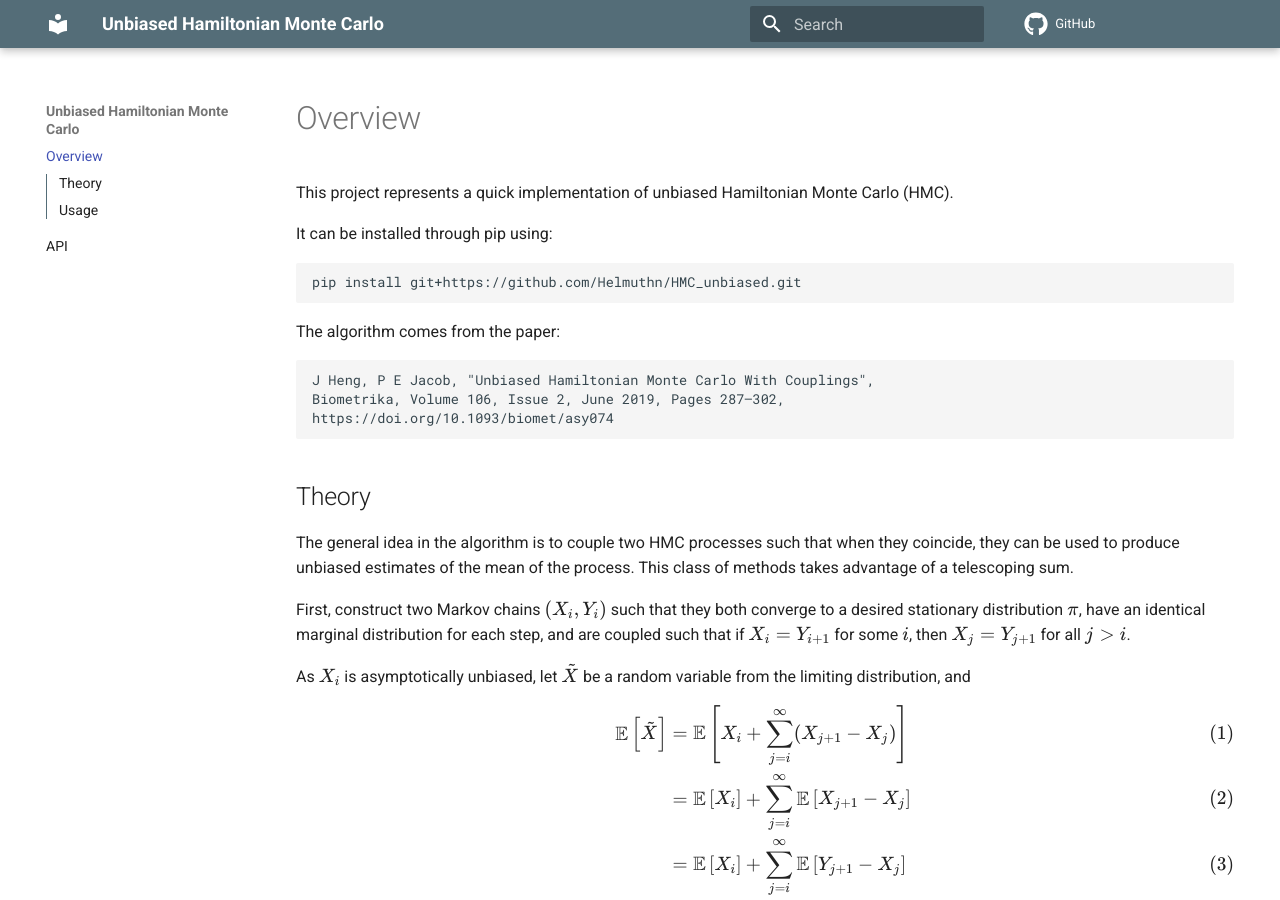
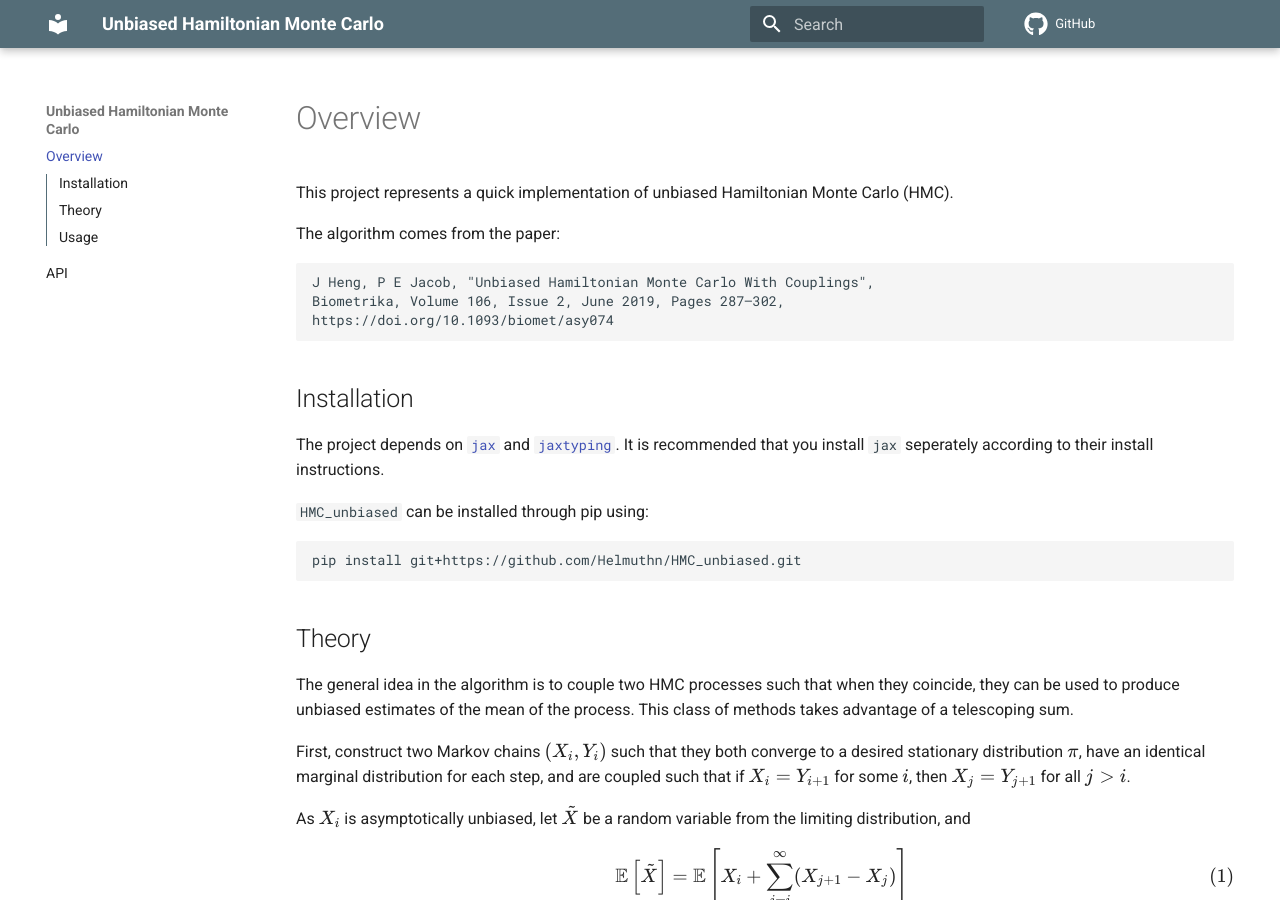
Before and after one commit to Helmuthn/HMC_unbiased, an MkDocs documentation site: the page built from docs/index.md, in a window 1280 px wide and 900 px high. Built offline with MkDocs 1.6.1 and Material for MkDocs 9.7.7, drawn with Linux system fonts in a browser that asks for light colours; comment, search, counter and statistics services are not loaded.

Commit message:
Added install instructions

```diff
--- a/docs/index.md
+++ b/docs/index.md
@@ -3,15 +3,22 @@
 This project represents a quick implementation of unbiased
 Hamiltonian Monte Carlo (HMC).
 
-It can be installed through pip using:
-
-    pip install git+https://github.com/Helmuthn/HMC_unbiased.git
 
 The algorithm comes from the paper:
 
     J Heng, P E Jacob, "Unbiased Hamiltonian Monte Carlo With Couplings",
     Biometrika, Volume 106, Issue 2, June 2019, Pages 287–302,
     https://doi.org/10.1093/biomet/asy074
+
+## Installation
+
+The project depends on [`jax`](https://jax.readthedocs.io/en/latest/) and [`jaxtyping`](https://github.com/google/jaxtyping).
+It is recommended that you install `jax` seperately according to their install instructions.
+
+`HMC_unbiased` can be installed through pip using:
+
+    pip install git+https://github.com/Helmuthn/HMC_unbiased.git
+
 
 
 ## Theory
```
Also changed, not shown: README.md (+10 -5 lines).
